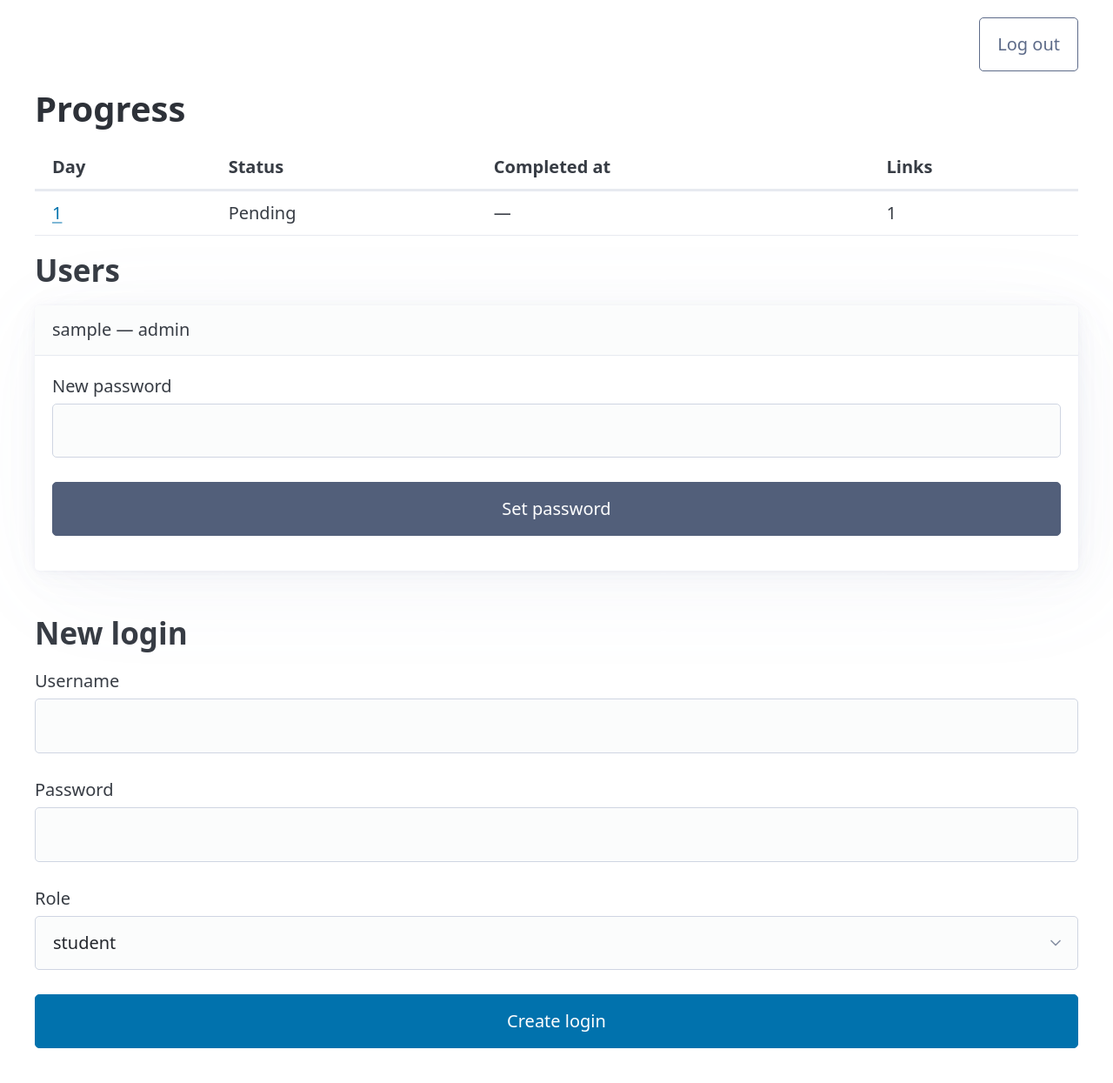
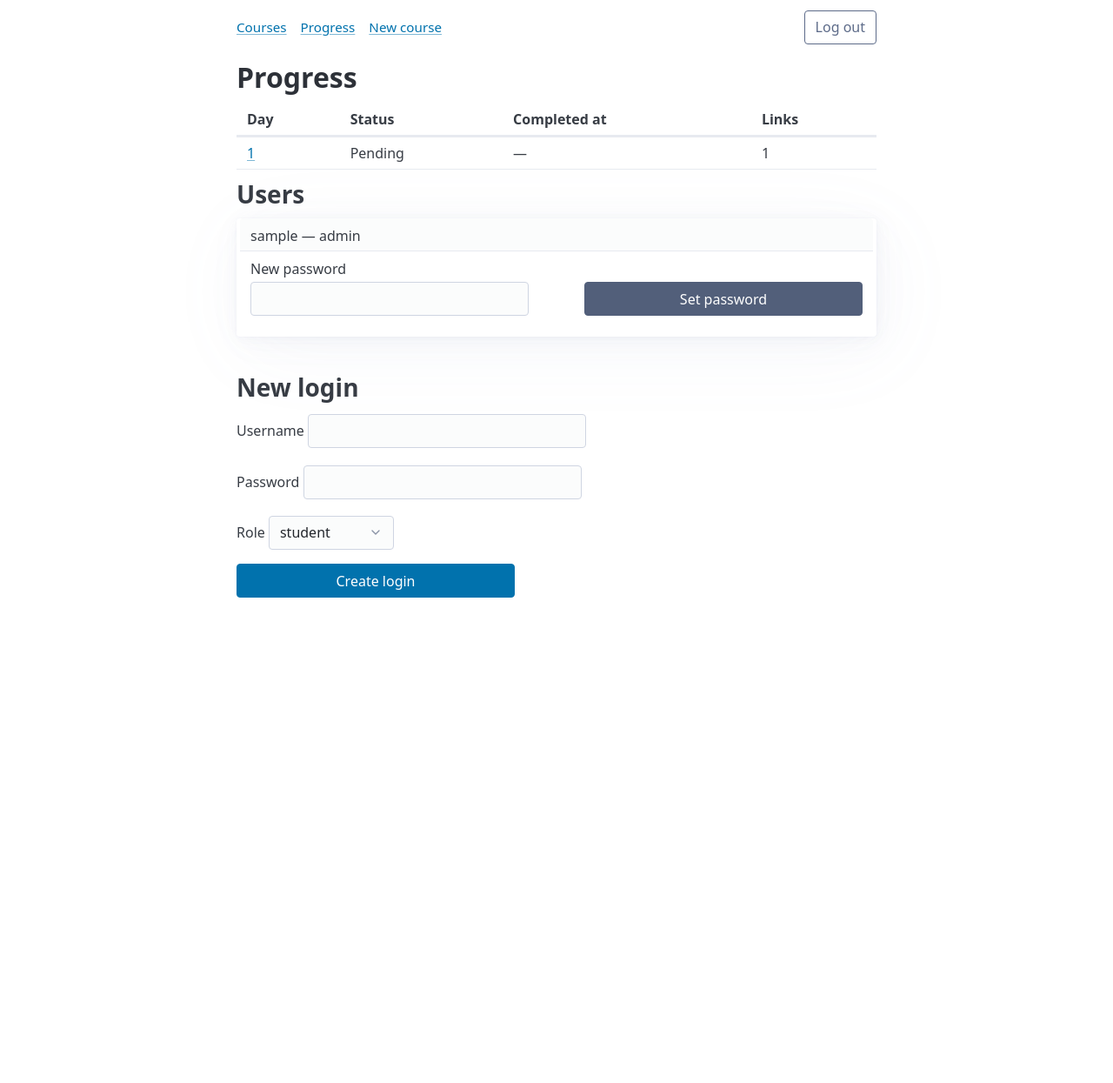
Before and after one commit to jonatas1n/TodayClass, a Flask app: page /secret-admin-dashboard in a window 1280 px wide. Shown: the whole page at 87% size. After the commit the page ends 687 px from the top, so only its background shows below. Run offline with Flask 3, Linux system fonts and the light colour scheme; the visitor is signed in with stand-in values (Sample User, id 1); data comes from the database, SQL or seed files in the repository; some libraries are stand-ins or nearby versions.

Commit message:
Send each role to its home and add a page to create courses.
Admins land on the progress dashboard and can write a new lesson. Students land on the course list. Controls stay a readable size on a wide screen.

```diff
--- a/app.py
+++ b/app.py
@@ -35,6 +35,9 @@ ADMIN_ROLE = 'admin'
 ROLES = (STUDENT_ROLE, ADMIN_ROLE)
 MINIMUM_PASSWORD_LENGTH = 8
 MAXIMUM_USERNAME_LENGTH = 80
+MAXIMUM_LINK_TITLE_LENGTH = 100
+MAXIMUM_LINK_URL_LENGTH = 255
+LINK_ROW_COUNT = 4
 
 
 class Course(db.Model):
@@ -202,22 +205,83 @@ def safe_next_url(target):
     return target
 
 
-def next_course_for_student():
-    incomplete_course = (
-        Course.query.filter_by(is_completed=False).order_by(Course.day).first()
-    )
-    if incomplete_course is not None:
-        return incomplete_course
-    return Course.query.order_by(Course.day.desc()).first()
-
-
 def destination_for(user):
     if user.role == ADMIN_ROLE:
         return url_for('admin_dashboard')
-    course = next_course_for_student()
-    if course is None:
-        return url_for('success')
-    return url_for('view_course', day_id=course.day)
+    return url_for('course_list')
+
+
+def parse_day_number(raw_value):
+    stripped_value = raw_value.strip()
+    if not stripped_value.isdigit():
+        return None
+    day_number = int(stripped_value)
+    if day_number < 1:
+        return None
+    return day_number
+
+
+def completed_link_pairs(link_rows):
+    pairs = []
+    for title, url in link_rows:
+        stripped_title = title.strip()
+        stripped_url = url.strip()
+        if not stripped_title and not stripped_url:
+            continue
+        pairs.append((stripped_title, stripped_url))
+    return pairs
+
+
+def link_rows_error(pairs):
+    for title, url in pairs:
+        if not title or not url:
+            return 'Each link needs a title and a URL.'
+        if len(title) > MAXIMUM_LINK_TITLE_LENGTH:
+            return 'A link title is too long.'
+        if len(url) > MAXIMUM_LINK_URL_LENGTH:
+            return 'A link URL is too long.'
+        if not url.startswith(('http://', 'https://')):
+            return 'A link URL must start with http:// or https://.'
+    return None
+
+
+def course_form_error(day_number, content, pairs):
+    if day_number is None:
+        return 'Day must be a positive whole number.'
+    if not content or not content.strip():
+        return 'Content is required.'
+    if Course.query.filter_by(day=day_number).first() is not None:
+        return 'That day already exists.'
+    return link_rows_error(pairs)
+
+
+def posted_link_rows():
+    titles = request.form.getlist('link_title')
+    urls = request.form.getlist('link_url')
+    rows = [(title, url) for title, url in zip(titles, urls)]
+    while len(rows) < LINK_ROW_COUNT:
+        rows.append(('', ''))
+    return rows[:LINK_ROW_COUNT]
+
+
+def create_course(raw_day, content, link_rows):
+    day_number = parse_day_number(raw_day)
+    pairs = completed_link_pairs(link_rows)
+    error = course_form_error(day_number, content, pairs)
+    if error:
+        return error
+
+    course = Course(day=day_number, content=content)
+    db.session.add(course)
+    for title, url in pairs:
+        db.session.add(Link(title=title, url=url, course=course))
+    try:
+        db.session.commit()
+    except IntegrityError as error:
+        db.session.rollback()
+        app.logger.exception('Could not create course: %s', error)
+        return 'That day already exists.'
+    return None
 
 
 def resolve_post_login_url(user):
@@ -267,6 +331,45 @@ def apply_admin_action():
     if action == 'reset_password':
         return reset_password_from_form()
     abort(400)
+
+
+@app.route('/')
+def home():
+    if not current_user.is_authenticated:
+        return redirect(url_for('login'))
+    return redirect(destination_for(current_user))
+
+
+@app.route('/courses')
+@login_required
+def course_list():
+    courses = Course.query.order_by(Course.day).all()
+    return render_template('courses.html', courses=courses)
+
+
+@app.route('/courses/new', methods=['GET', 'POST'])
+@admin_required
+def new_course():
+    error = None
+    day_value = ''
+    content = ''
+    link_rows = [('', '') for _ in range(LINK_ROW_COUNT)]
+    if request.method == 'POST':
+        validate_csrf()
+        day_value = request.form.get('day', '')
+        content = request.form.get('content', '')
+        link_rows = posted_link_rows()
+        error = create_course(day_value, content, link_rows)
+        if error is None:
+            return redirect(url_for('view_course', day_id=int(day_value.strip())))
+
+    return render_template(
+        'new_course.html',
+        error=error,
+        day_value=day_value,
+        content=content,
+        link_rows=link_rows,
+    )
 
 
 @app.route('/login', methods=['GET', 'POST'])
--- a/templates/admin.html
+++ b/templates/admin.html
@@ -36,9 +36,9 @@
 
 <h2>Users</h2>
 {% for user in users %}
-<article>
+<article class="user-row">
   <header>{{ user.username }} — {{ user.role }}</header>
-  <form method="post">
+  <form class="compact-row" method="post">
     <input type="hidden" name="csrf_token" value="{{ csrf_token }}">
     <input type="hidden" name="action" value="reset_password">
     <input type="hidden" name="user_id" value="{{ user.id }}">
--- a/templates/base.html
+++ b/templates/base.html
@@ -6,18 +6,112 @@
   <title>{% block title %}Daily course{% endblock %}</title>
   <link rel="stylesheet" href="https://cdn.jsdelivr.net/npm/@picocss/pico@2/css/pico.min.css">
   <style>
+    :root {
+      --pico-font-size: 16px;
+      --pico-form-element-spacing-vertical: 0.4rem;
+      --pico-form-element-spacing-horizontal: 0.75rem;
+      --pico-spacing: 0.75rem;
+      --pico-typography-spacing-vertical: 0.75rem;
+    }
+    @media (min-width: 576px) {
+      :root { --pico-font-size: 16px; }
+    }
+    @media (min-width: 768px) {
+      :root { --pico-font-size: 16px; }
+    }
+    @media (min-width: 1024px) {
+      :root { --pico-font-size: 16px; }
+    }
+    @media (min-width: 1280px) {
+      :root { --pico-font-size: 16px; }
+    }
+    @media (min-width: 1536px) {
+      :root { --pico-font-size: 16px; }
+    }
+    main.container {
+      max-width: 46rem;
+    }
+    button[type="submit"],
+    input:not([type="checkbox"], [type="radio"], [type="hidden"]),
+    select,
+    textarea {
+      width: 100%;
+      max-width: 20rem;
+    }
+    select {
+      width: auto;
+      min-width: 9rem;
+      max-width: 14rem;
+    }
     header.bar {
       display: flex;
-      justify-content: flex-end;
-      margin-bottom: 1rem;
+      justify-content: space-between;
+      align-items: center;
+      gap: 1rem;
+      margin-bottom: 1.25rem;
+    }
+    header.bar nav {
+      display: flex;
+      flex-wrap: wrap;
+      gap: 0.35rem 1rem;
+    }
+    header.bar nav a {
+      font-size: 0.95rem;
     }
     header.bar form,
     header.bar button {
       width: auto;
+      max-width: none;
       margin-bottom: 0;
+    }
+    textarea.course-editor {
+      width: 100%;
+      max-width: none;
+      min-height: 16rem;
+      font-family: ui-monospace, SFMono-Regular, Menlo, Consolas, monospace;
+      font-size: 0.9rem;
+    }
+    input[name="day"] {
+      max-width: 8rem;
+    }
+    .course-list {
+      list-style: none;
+      padding: 0;
+      margin: 0;
+    }
+    .course-list li {
+      display: flex;
+      justify-content: space-between;
+      align-items: center;
+      gap: 1rem;
+      padding: 0.7rem 0;
+      border-bottom: 1px solid var(--pico-muted-border-color);
+    }
+    .course-list li span {
+      color: var(--pico-muted-color);
+      font-size: 0.9rem;
     }
     form.action button {
       width: 100%;
+      max-width: 16rem;
+    }
+    form.compact-row {
+      display: flex;
+      flex-wrap: wrap;
+      align-items: end;
+      gap: 0.75rem;
+    }
+    form.compact-row label {
+      flex: 1 1 12rem;
+      margin-bottom: 0;
+    }
+    article.user-row {
+      padding: 0.75rem 1rem;
+      margin-bottom: 0.75rem;
+    }
+    article.user-row > header {
+      margin-bottom: 0.5rem;
+      padding-bottom: 0.35rem;
     }
     .table-wrap {
       overflow-x: auto;
@@ -37,6 +131,13 @@
   <main class="container">
     {% if current_user.is_authenticated %}
     <header class="bar">
+      <nav>
+        <a href="{{ url_for('course_list') }}">Courses</a>
+        {% if current_user.role == 'admin' %}
+        <a href="{{ url_for('admin_dashboard') }}">Progress</a>
+        <a href="{{ url_for('new_course') }}">New course</a>
+        {% endif %}
+      </nav>
       <form method="post" action="{{ url_for('logout') }}">
         <input type="hidden" name="csrf_token" value="{{ csrf_token }}">
         <button type="submit" class="secondary outline">Log out</button>
--- a/templates/course.html
+++ b/templates/course.html
@@ -1,6 +1,7 @@
 {% extends "base.html" %}
 {% block title %}Day {{ course.day }}{% endblock %}
 {% block content %}
+<p><a href="{{ url_for('course_list') }}">All courses</a></p>
 <h1>Day {{ course.day }}</h1>
 <article class="course-content">
   {{ course.content|safe }}
--- a/templates/success.html
+++ b/templates/success.html
@@ -3,4 +3,5 @@
 {% block content %}
 <h1>Great job</h1>
 <p>Today's course is completed.</p>
+<p><a href="{{ url_for('course_list') }}">Back to courses</a></p>
 {% endblock %}
```
Also changed, not shown: templates/courses.html (added, +17 -0 lines), templates/new_course.html (added, +34 -0 lines).
